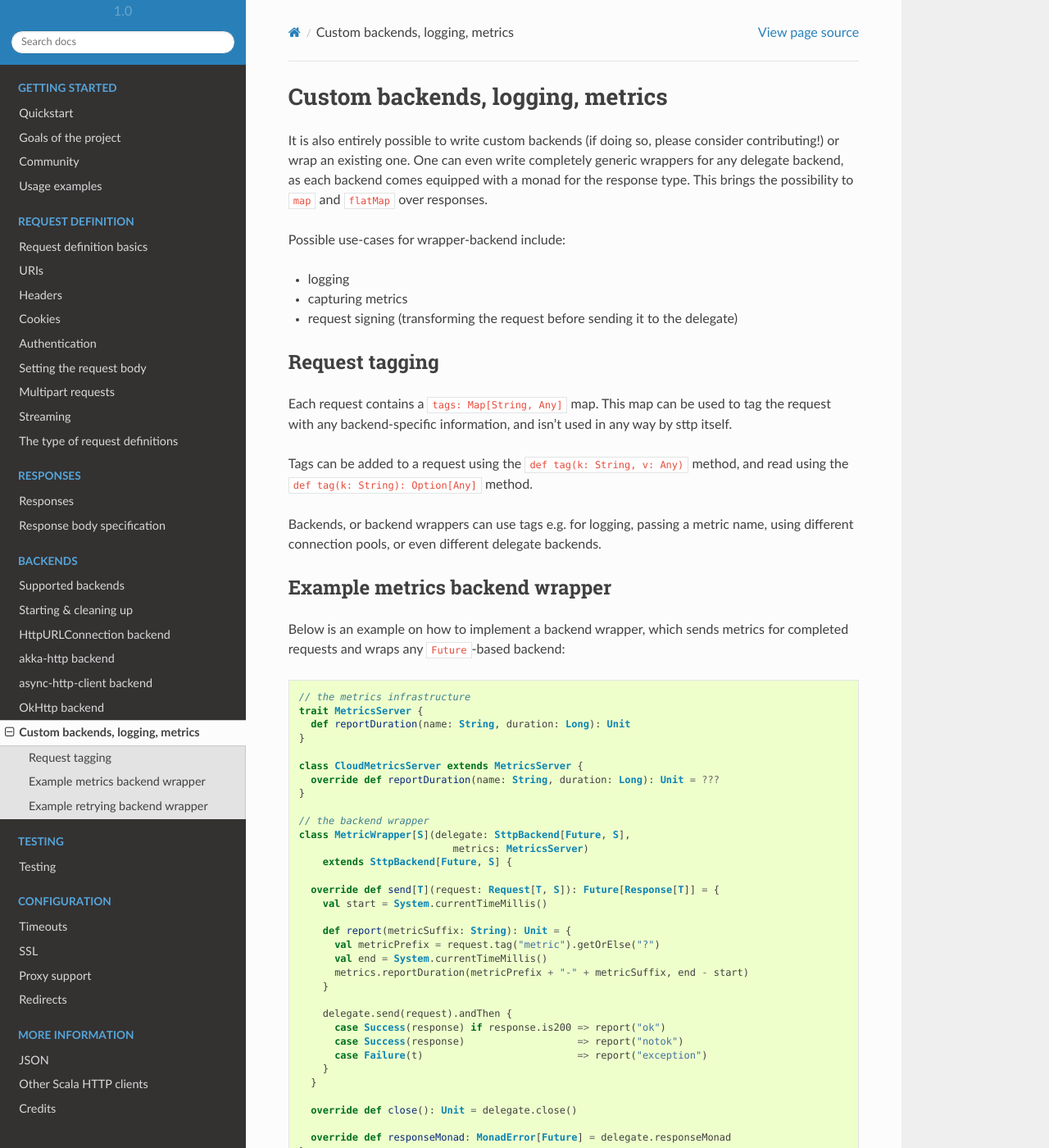
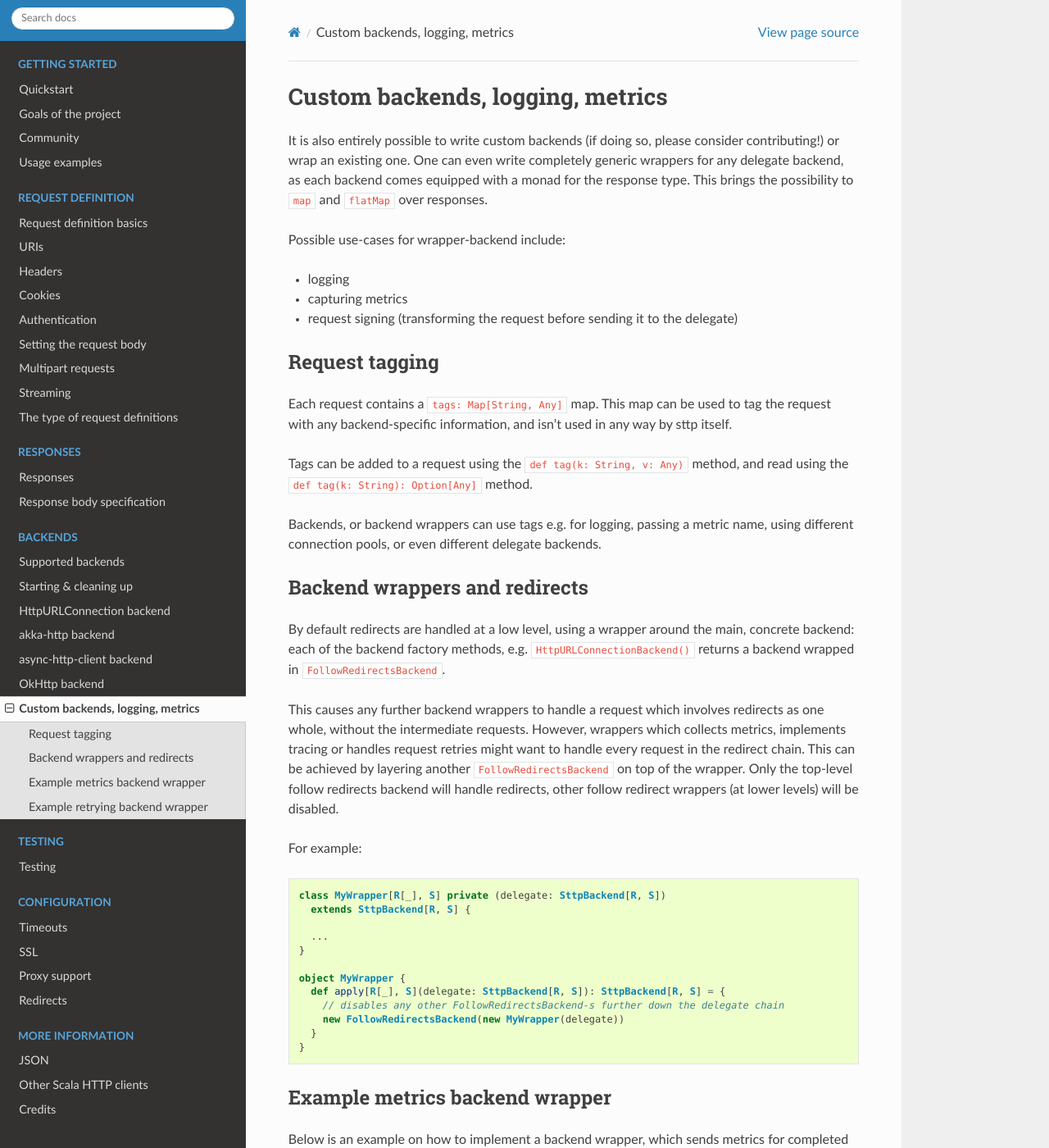
Before and after one commit to softwaremill/sttp, a Sphinx documentation site: the page built from docs/backends/custom.rst, in a window 1280 px wide and 1400 px high. Shown: the whole window at 82% size. Built offline with Sphinx 7.4.7 and the Read the Docs theme 2.0.0, drawn with Linux system fonts in a browser that asks for light colours.

Commit message:
Docs on backend wrappers & redirects

```diff
--- a/docs/backends/custom.rst
+++ b/docs/backends/custom.rst
@@ -19,6 +19,28 @@
 Tags can be added to a request using the ``def tag(k: String, v: Any)`` method, and read using the ``def tag(k: String): Option[Any]`` method.
 
 Backends, or backend wrappers can use tags e.g. for logging, passing a metric name, using different connection pools, or even different delegate backends.
+
+Backend wrappers and redirects
+------------------------------
+
+By default redirects are handled at a low level, using a wrapper around the main, concrete backend: each of the backend factory methods, e.g. ``HttpURLConnectionBackend()`` returns a backend wrapped in ``FollowRedirectsBackend``.
+
+This causes any further backend wrappers to handle a request which involves redirects as one whole, without the intermediate requests. However, wrappers which collects metrics, implements tracing or handles request retries might want to handle every request in the redirect chain. This can be achieved by layering another ``FollowRedirectsBackend`` on top of the wrapper. Only the top-level follow redirects backend will handle redirects, other follow redirect wrappers (at lower levels) will be disabled.
+
+For example::
+
+  class MyWrapper[R[_], S] private (delegate: SttpBackend[R, S])
+    extends SttpBackend[R, S] {
+
+    ...
+  }
+
+  object MyWrapper {
+    def apply[R[_], S](delegate: SttpBackend[R, S]): SttpBackend[R, S] = {
+      // disables any other FollowRedirectsBackend-s further down the delegate chain
+      new FollowRedirectsBackend(new MyWrapper(delegate))
+    }
+  }
 
 Example metrics backend wrapper
 -------------------------------
```
